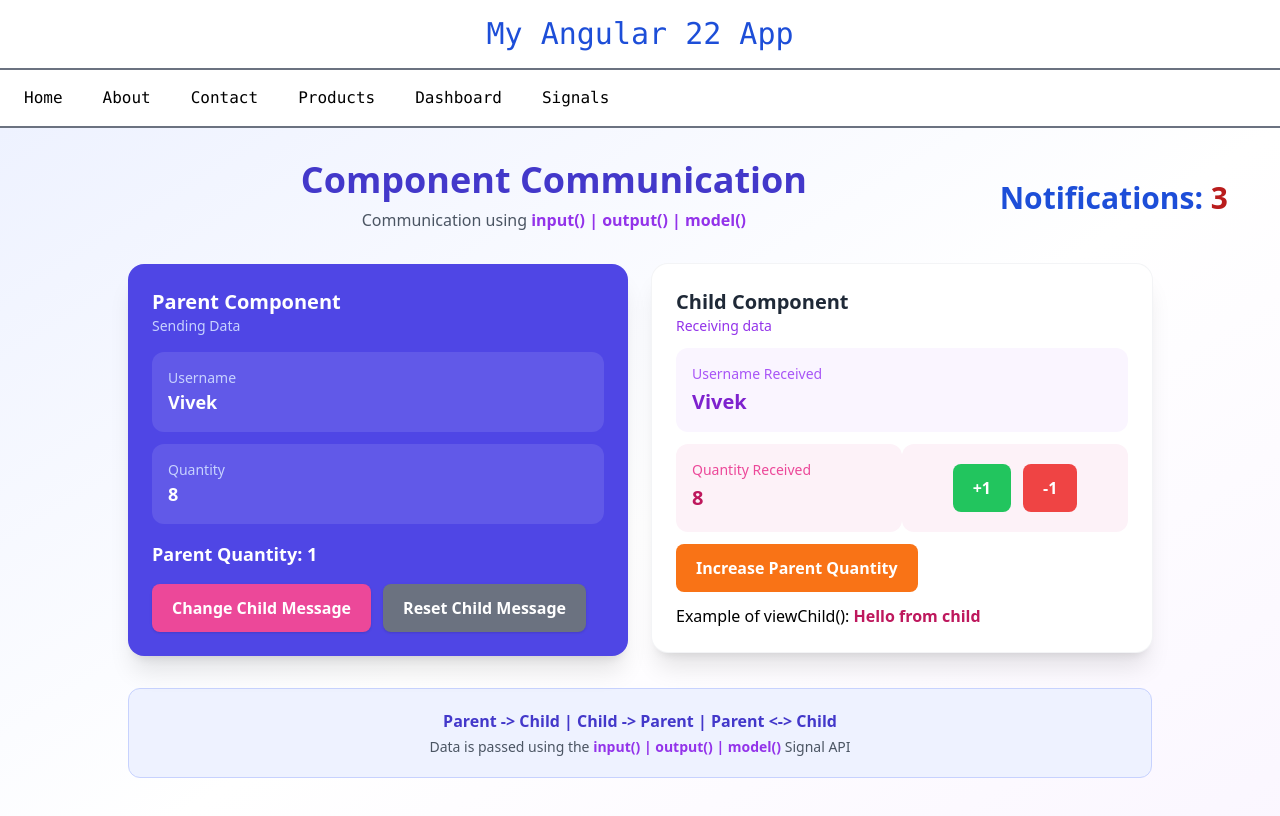
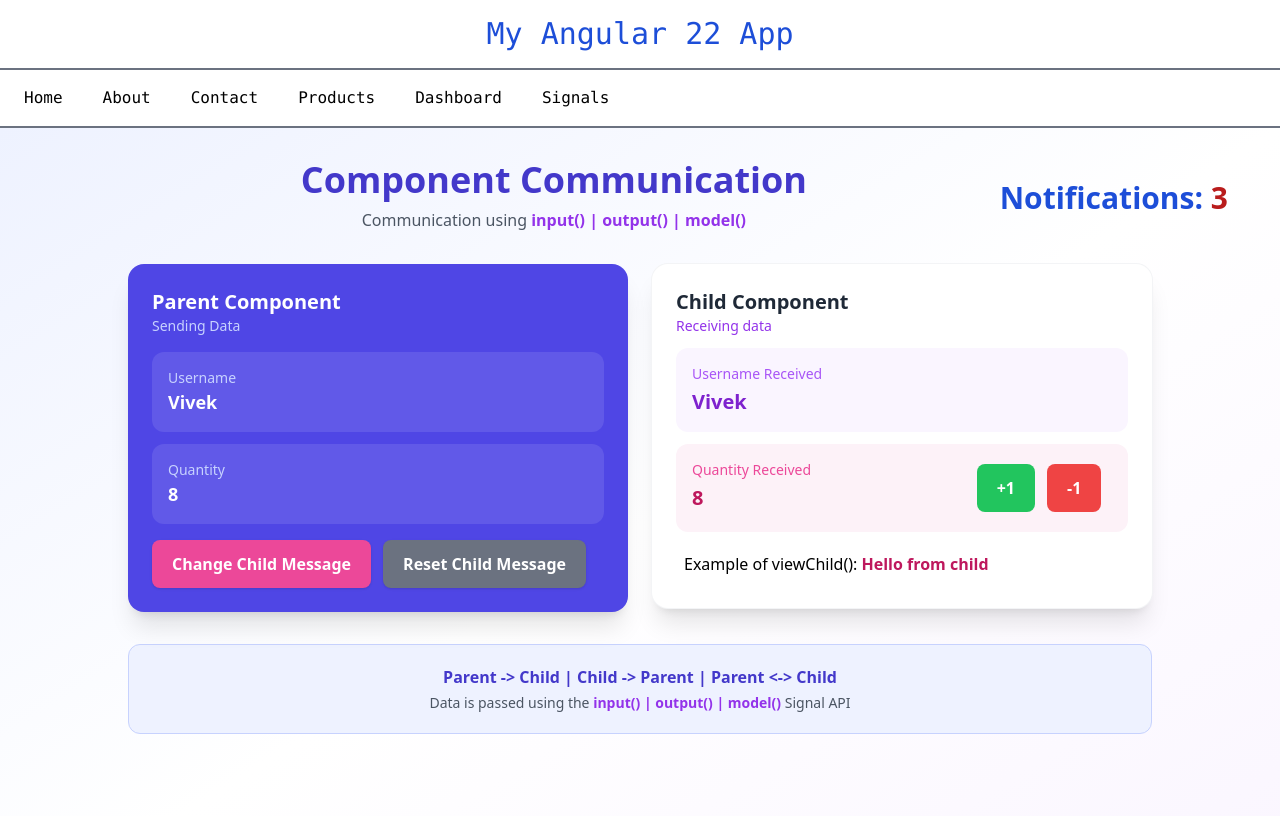
Before and after one commit to alianathefoxfairy/angular-22-sandbox, an Angular app in the folder Angular22-Tutorial/: page /pages/other-parent in a window 1280 px wide. Shown: the top 816 px of the page. Built offline with nearby package versions, Linux system fonts and the light colour scheme.

Commit message:
updated styles cuz im tryna be fancy shmancy

```diff
--- a/Angular22-Tutorial/src/app/pages/other-child/other-child.html
+++ b/Angular22-Tutorial/src/app/pages/other-child/other-child.html
@@ -13,16 +13,16 @@
                 {{userName()}}
             </p>
         </div>
-        <div class="grid md:grid-cols-2">
-            <div class="rounded-xl bg-pink-50 p-4">
+        <div class="grid md:grid-cols-2 rounded-xl bg-pink-50 ">
+            <div class="p-4">
                 <p class="text-sm text-pink-500">Quantity Received</p>
                 <p class="mt-1 text-xl font-bold text-pink-700">
                     {{quantityValue()}}
                 </p>
             </div>
 
-            <div class="rounded-xl bg-pink-50 p-5">
-                <div class="flex gap-3 justify-center">
+            <div class="p-5">
+                <div class="flex gap-3 justify-center ml-12">
                     <button (click)="increase()" class="rounded-lg bg-green-500 px-5 py-3 font-bold text-white hover:bg-green-700">
                         +1
                     </button>
@@ -33,11 +33,11 @@
             </div>
         </div>
 
-        <button (click)="increaseQuantity()" class="rounded-lg bg-orange-500 px-5 py-3 font-semibold text-white hover:bg-orange-700">
-            Increase Parent Quantity
-        </button>
+        <!--<button (click)="increaseQuantity()" class="rounded-lg bg-orange-500 px-5 py-3 font-semibold text-white hover:bg-orange-700">
+            +1 Parent Quantity
+        </button>-->
 
-        <p class="mt-4">
+        <p class="mt-4 p-2">
             Example of viewChild(): <b class="text-pink-700">{{message()}}</b>
         </p>
     </div>
--- a/Angular22-Tutorial/src/app/pages/other-parent/other-parent.html
+++ b/Angular22-Tutorial/src/app/pages/other-parent/other-parent.html
@@ -38,7 +38,7 @@
                     </div>
                 </div>
 
-                <p class="mt-4 text-lg text-white font-bold">Parent Quantity: {{parentQuantity}}</p>
+                <!--<p class="mt-4 text-lg text-white font-bold">Parent Quantity: {{parentQuantity}}</p>-->
 
                 <div class="mt-4 flex flex-wrap gap-3">
                     <button (click)="changeChildMessage()" class="rounded-lg bg-pink-500 px-5 py-3 font-semibold text-white shadow hover:bg-pink-700">Change Child Message</button>
```
